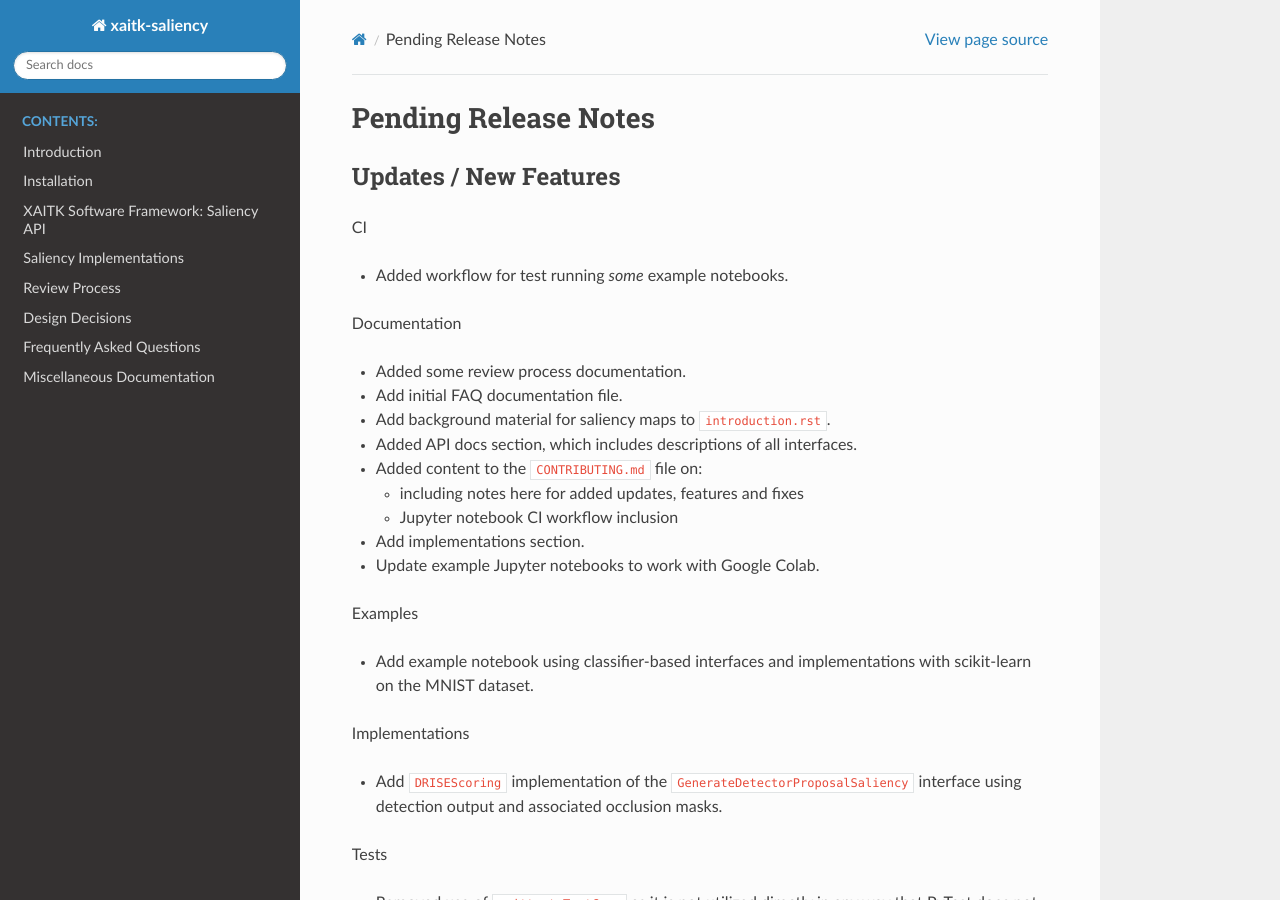
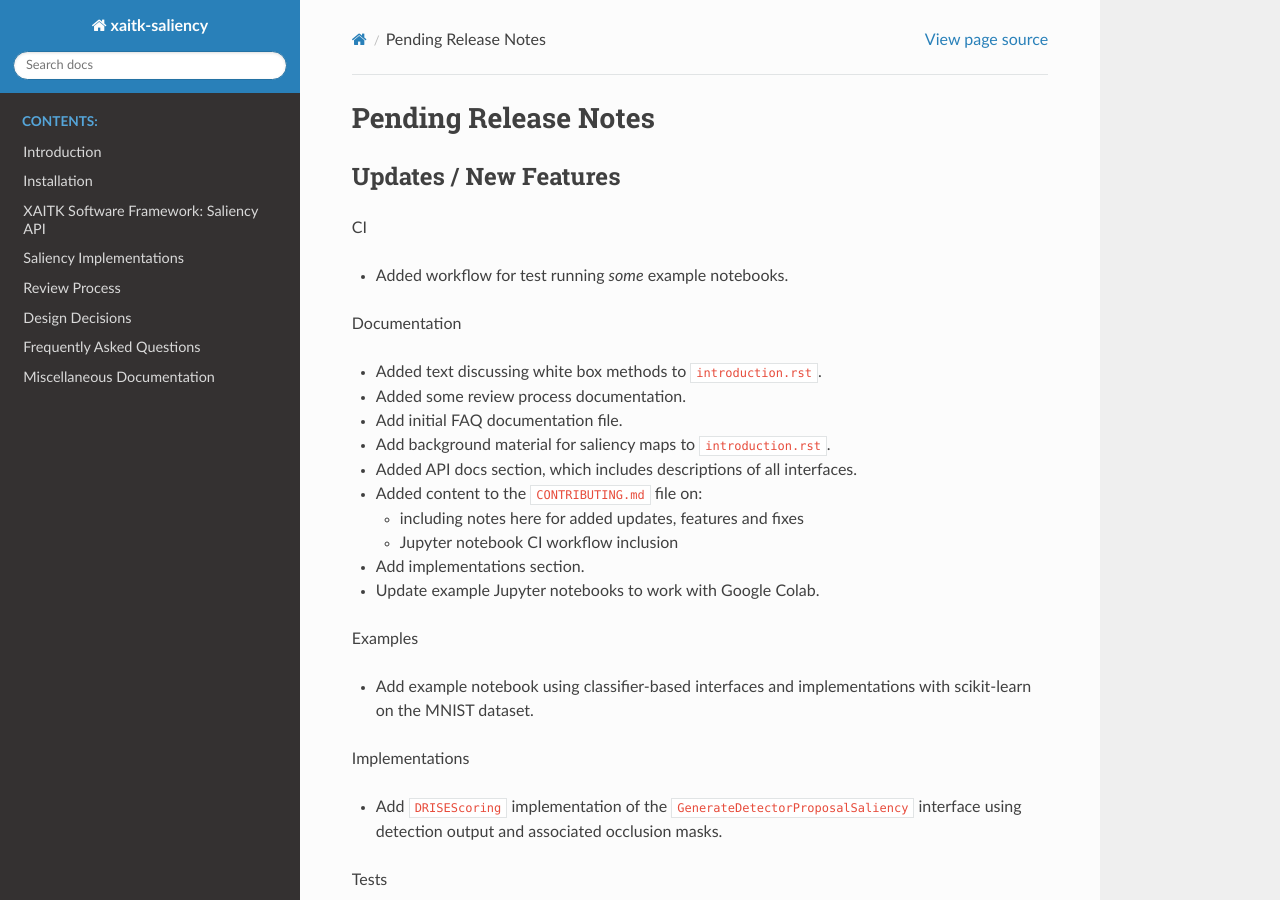
Before and after one commit to XAITK/xaitk-saliency, a Sphinx documentation site: the page built from docs/release_notes/pending_release.rst, in a window 1280 px wide and 900 px high. Built offline with Sphinx 7.4.7 and the Read the Docs theme 2.0.0, drawn with Linux system fonts in a browser that asks for light colours; pages that are not in the unit, such as notebooks, are missing from menus.

Commit message:
Added entry in release notes

```diff
--- a/docs/release_notes/pending_release.rst
+++ b/docs/release_notes/pending_release.rst
@@ -10,6 +10,8 @@ CI
 * Added workflow for test running *some* example notebooks.
 
 Documentation
+
+* Added text discussing white box methods to ``introduction.rst``.
 
 * Added some review process documentation.
 
```
